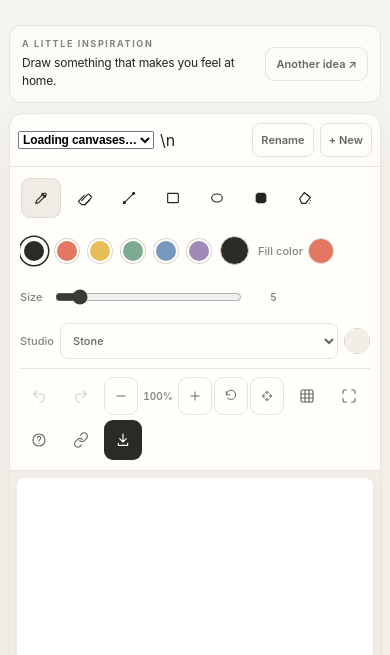
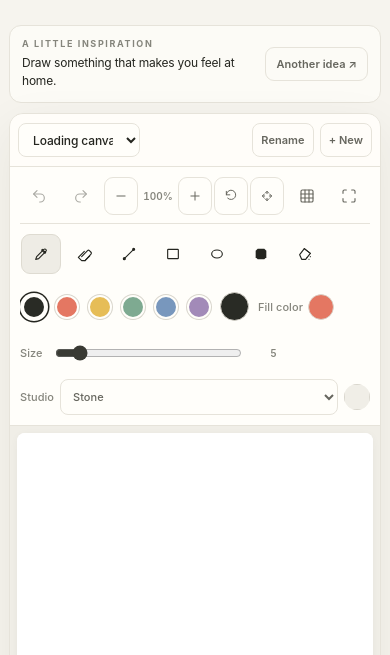
Before and after one commit to Backtakg/The-Daily-Canvas, a plain HTML site: page index.html in a window 390 px wide. Shown: the part 189-844 px from the top of the page. Drawn offline with Linux system fonts and the light colour scheme; a script that the page names is missing.

Commit message:
Fix mobile toolbar and stray newline text

```diff
--- a/index.html
+++ b/index.html
@@ -51,7 +51,8 @@
     .studio { background:var(--panel); border:1px solid var(--line); border-radius:18px; overflow:hidden; box-shadow:var(--shadow); }
     .canvas-manager { display:flex; align-items:center; gap:9px; padding:12px 15px; border-bottom:1px solid var(--line); background:rgba(255,254,250,.55); }
     .canvas-manager-label { color:#85847b; font-size:10px; letter-spacing:.1em; text-transform:uppercase; }
-    .canvas-current-name { min-width:0; max-width:220px; overflow:hidden; text-overflow:ellipsis; white-space:nowrap; color:var(--ink); font-size:12px; font-weight:650; letter-spacing:-.015em; }\n    .canvas-manager select { min-width:0; max-width:min(260px,42vw); height:34px; padding:0 10px; border:1px solid var(--line); border-radius:8px; background:#fffefa; color:var(--ink); font:inherit; font-size:12px; }
+    .canvas-current-name { min-width:0; max-width:220px; overflow:hidden; text-overflow:ellipsis; white-space:nowrap; color:var(--ink); font-size:12px; font-weight:650; letter-spacing:-.015em; }
+    .canvas-manager select { min-width:0; max-width:min(260px,42vw); height:34px; padding:0 10px; border:1px solid var(--line); border-radius:8px; background:#fffefa; color:var(--ink); font:inherit; font-size:12px; }
     .canvas-manager button { min-height:34px; padding:0 11px; border:1px solid var(--line); border-radius:8px; background:transparent; color:#66665e; font:inherit; font-size:11px; cursor:pointer; }
     .canvas-manager button:hover { background:#f2f0e9; }
     .canvas-manager .manager-spacer { flex:1; }
@@ -162,12 +163,15 @@
       .idea-refresh { padding:9px 10px; white-space:nowrap; }
       .studio { border-radius:14px; }
       .toolbar { display:flex; flex-direction:column; align-items:stretch; gap:9px; padding:10px; }
-      .toolbar > .tool-group:first-child { order:1; display:flex; flex-wrap:nowrap; overflow-x:auto; max-width:100%; padding:1px 1px 5px; scrollbar-width:thin; }
-      .toolbar > .palette { order:2; display:flex; flex-wrap:nowrap; overflow-x:auto; max-width:100%; padding:4px 2px 6px; scrollbar-width:thin; }
-      .toolbar > .size-wrap { order:3; margin:0; flex:none; justify-content:flex-start; gap:10px; min-height:34px; }
-      .toolbar > .surface-control { order:4; min-height:34px; }
-      .toolbar > .tool-group:last-child { order:5; display:flex; flex-wrap:wrap; gap:5px; padding-top:7px; border-top:1px solid var(--line); }
+      .toolbar > .tool-group:last-child { order:1; display:flex; flex-wrap:nowrap; align-items:center; justify-content:space-between; gap:5px; width:100%; min-width:0; padding:0 0 8px; border-bottom:1px solid var(--line); }
+      .toolbar > .tool-group:first-child { order:2; display:flex; flex-wrap:nowrap; overflow-x:auto; max-width:100%; padding:1px 1px 5px; scrollbar-width:thin; }
+      .toolbar > .palette { order:3; display:flex; flex-wrap:nowrap; overflow-x:auto; max-width:100%; padding:4px 2px 6px; scrollbar-width:thin; }
+      .toolbar > .size-wrap { order:4; margin:0; flex:none; justify-content:flex-start; gap:10px; min-height:34px; }
+      .toolbar > .surface-control { order:5; min-height:34px; }
       .toolbar > .separator, .toolbar > .toolbar-spacer { display:none; }
+      .toolbar > .tool-group:last-child > .action-btn { flex:none; min-width:36px; height:38px; padding:0 7px; }
+      .toolbar > .tool-group:last-child .zoom-controls { display:flex; flex:none; align-items:center; gap:2px; }
+      #undoBtn:disabled, #redoBtn:disabled { opacity:.55; }
       .tool-btn, .action-btn { height:40px; min-width:40px; padding:0 9px; flex:none; }
       .palette { gap:9px; }
       .swatch { width:24px; height:24px; flex:none; }
@@ -300,7 +304,8 @@
       <section class="studio" aria-label="Drawing studio">
         <div class="canvas-manager" aria-label="Canvas manager">
           <span class="canvas-manager-label">Canvas</span>
-          <select id="canvasSelect" aria-label="Choose a canvas"><option value="">Loading canvases…</option></select>\n          <span class="manager-spacer"></span>
+          <select id="canvasSelect" aria-label="Choose a canvas"><option value="">Loading canvases…</option></select>
+          <span class="manager-spacer"></span>
           <button id="renameCanvasBtn" type="button" title="Rename this canvas">Rename</button>
           <button id="newCanvasBtn" type="button" title="Create another shared canvas">+ New</button>
         </div>
@@ -344,8 +349,8 @@
           <label class="surface-control" for="surfaceSelect"><span>Studio</span><select id="surfaceSelect" aria-label="Choose studio background"><option value="stone">Stone</option><option value="sage">Sage</option><option value="sand">Sand</option><option value="dusk">Mist</option></select><input class="custom-color studio-color" id="studioColor" type="color" value="#f0eee7" aria-label="Choose custom studio background color" title="Custom studio background"></label>
           <span class="toolbar-spacer"></span>
           <div class="tool-group">
-            <button class="action-btn" id="undoBtn" title="Undo is unavailable on the shared canvas" aria-label="Undo" disabled><svg viewBox="0 0 24 24"><path d="M9 14 4 9l5-5"/><path d="M4 9h10a6 6 0 0 1 0 12h-1"/></svg></button>
-            <button class="action-btn" id="redoBtn" title="Redo is unavailable on the shared canvas" aria-label="Redo" disabled><svg viewBox="0 0 24 24"><path d="m15 14 5-5-5-5"/><path d="M20 9H10a6 6 0 0 0 0 12h1"/></svg></button>
+            <button class="action-btn" id="undoBtn" title="Undo your last stroke" aria-label="Undo" disabled><svg viewBox="0 0 24 24"><path d="M9 14 4 9l5-5"/><path d="M4 9h10a6 6 0 0 1 0 12h-1"/></svg></button>
+            <button class="action-btn" id="redoBtn" title="Redo your last undone stroke" aria-label="Redo" disabled><svg viewBox="0 0 24 24"><path d="m15 14 5-5-5-5"/><path d="M20 9H10a6 6 0 0 0 0 12h1"/></svg></button>
             <div class="zoom-controls" role="group" aria-label="Canvas zoom">
               <button class="action-btn" id="zoomOutBtn" type="button" title="Zoom out" aria-label="Zoom out"><svg viewBox="0 0 24 24"><path d="M5 12h14"/></svg></button>
               <span class="zoom-level" id="zoomLevel" aria-live="polite">100%</span>
@@ -620,6 +625,7 @@
           };
         };
         const storedSize = Number(stroke.size);
+        if (!Number.isFinite(storedSize) || !pts.every(point => Number.isFinite(Number(point.x)) && Number.isFinite(Number(point.y)))) return;
         const width = Math.max(0.75, (world ? storedSize * 1000 : storedSize * cssWidth) * zoom);
         ctx.save();
         ctx.strokeStyle = stroke.color;
```
